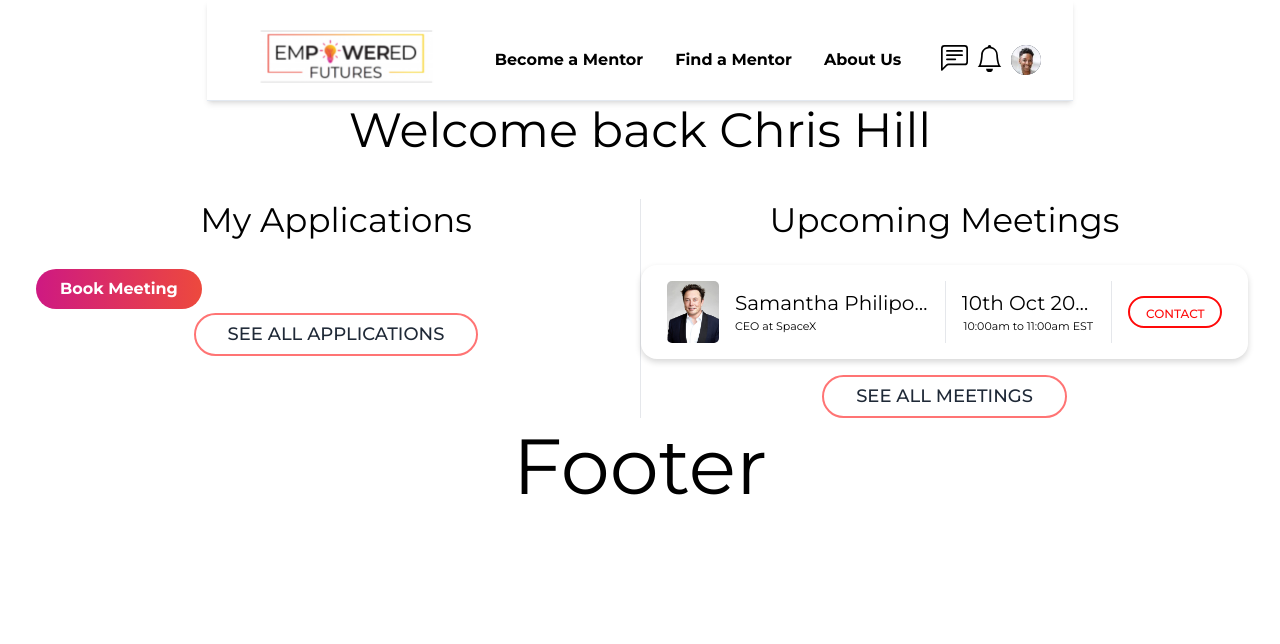
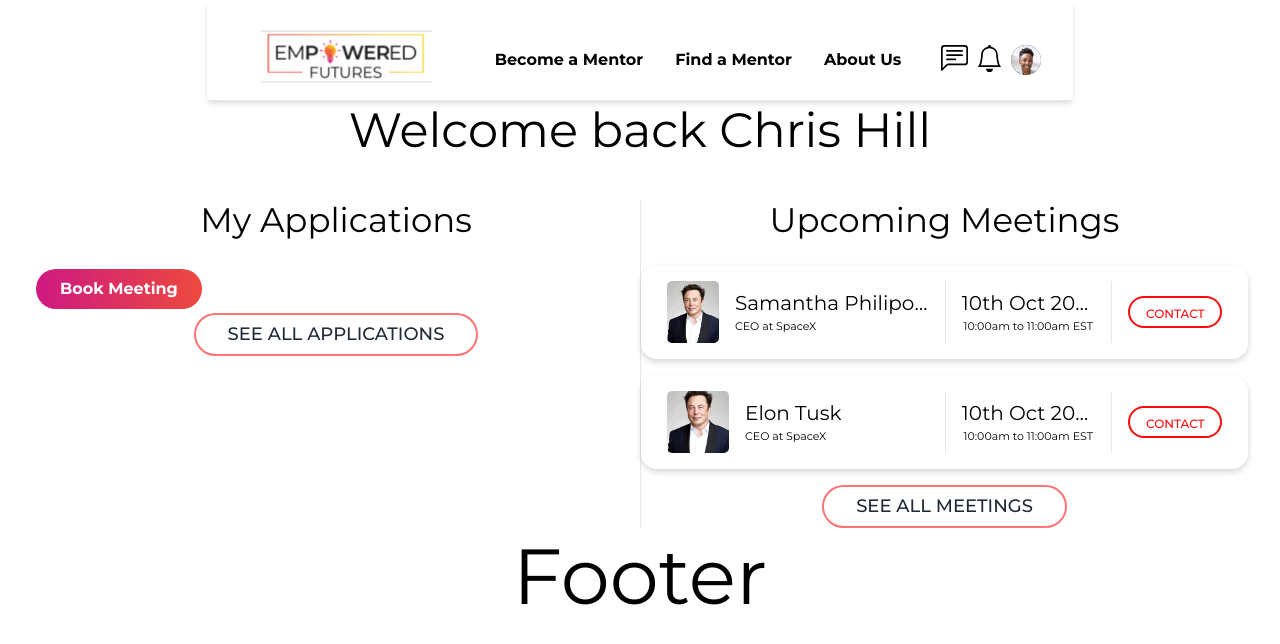
Before and after one commit to JasonXB/EF_Clone, a Next.js app: page /mentee in a window 1280 px wide. Shown: the top 644 px of the page. Built offline with nearby package versions, Linux system fonts and the light colour scheme; what tw-elements would draw is missing.

Commit message:
Made Meeting list items dynamic

```diff
--- a/pages/mentee/index.tsx
+++ b/pages/mentee/index.tsx
@@ -21,13 +21,13 @@ export default function index() {
     meetings: [
       {
         mentorName: 'Samantha Philipopulous',
-        position: 'CEO at SpaceX',
+        mentorPosition: 'CEO at SpaceX',
         date: '10th Oct 2022',
         time: '10:00am to 11:00am EST',
       },
       {
         mentorName: 'Elon Tusk',
-        position: 'CEO at SpaceX',
+        mentorPosition: 'CEO at SpaceX',
         date: '10th Oct 2022',
         time: '10:00am to 11:00am EST',
       },
@@ -66,42 +66,17 @@ export default function index() {
         <div className="">
           <h4 className="text-center mb-6">Upcoming Meetings</h4>
           <ul>
-            <li className="grid grid-cols-[50%,_30%,_20%] divide-x items-center mb-4 w-full shadowVariant1 rounded-2xl px-[26px] py-[16px]">
-              <div className="flex flex-row pr-4 border-l-[0px] divide-x-0">
-                <div className="relative rounded-[5px] overflow-hidden w-[62px] h-[62px] pr-4 flex align-middle">
-                  <Image
-                    src="/temp-assets/elon-profile.jpg"
-                    alt="elon musk pfp"
-                    layout="fill"
-                    objectFit="cover"
-                  />
-                </div>
-                <div className="flex flex-col justify-center ml-4 truncate">
-                  <p className="text-xl trailingDots">
-                    {mock.meetings[0].mentorName}
-                  </p>
-                  <p className="text-[0.6875rem] trailingDots">
-                    {mock.meetings[0].position}
-                  </p>
-                </div>
-              </div>
-              <div className="pl-4 pr-4 h-full flex flex-col justify-center truncate">
-                <p className="text-xl text-center trailingDots">
-                  {mock.meetings[0].date}
-                </p>
-                <p className="text-[0.6875rem] text-center trailingDots">
-                  {mock.meetings[0].time}
-                </p>
-              </div>
-              <div className="pl-4 h-full flex flex-col justify-center">
-                <button
-                  type="button"
-                  className="inline-block px-4 py-2 border-2 m-0 h-[2rem] border-[#FF0A0A] text-[#FF0A0A] font-medium text-xs leading-tight uppercase rounded-[25px]"
-                >
-                  Contact
-                </button>
-              </div>
-            </li>
+            {mock.meetings.map((el, i: number) => {
+              return (
+                <MeetingListItem
+                  key={i}
+                  mentorName={el.mentorName}
+                  mentorPosition={el.mentorPosition}
+                  date={el.date}
+                  time={el.time}
+                />
+              );
+            })}
           </ul>
           <OutlinedButton text="See all meetings" onClick={() => {}} />
         </div>
@@ -120,3 +95,41 @@ function OutlinedButton(props: { text: string; onClick: Function }) {
     </button>
   );
 }
+
+function MeetingListItem(props: meetingLi) {
+  return (
+    <li className="grid grid-cols-[50%,_30%,_20%] divide-x items-center mb-4 w-full shadowVariant1 rounded-2xl px-[26px] py-[16px]">
+      <div className="flex flex-row pr-4 border-l-[0px] divide-x-0">
+        <div className="relative rounded-[5px] overflow-hidden w-[62px] h-[62px] pr-4 flex align-middle">
+          <Image
+            src="/temp-assets/elon-profile.jpg"
+            alt="elon musk pfp"
+            layout="fill"
+            objectFit="cover"
+          />
+        </div>
+        <div className="flex flex-col justify-center ml-4 truncate">
+          <p className="text-xl trailingDots">{props.mentorName}</p>
+          <p className="text-[0.6875rem] trailingDots">
+            {props.mentorPosition}
+          </p>
+        </div>
+      </div>
+      <div className="pl-4 pr-4 h-full flex flex-col justify-center truncate">
+        <p className="text-xl text-center trailingDots">{props.date}</p>
+        <p className="text-[0.6875rem] text-center trailingDots">
+          {props.time}
+        </p>
+      </div>
+      <div className="pl-4 h-full flex flex-col justify-center">
+        <button
+          type="button"
+          className="inline-block px-4 py-2 border-2 m-0 h-[2rem] border-[#FF0A0A] text-[#FF0A0A] font-medium text-xs leading-tight uppercase rounded-[25px]"
+        >
+          Contact
+        </button>
+      </div>
+    </li>
+  );
+}
+interface meetingLi { mentorName: string; mentorPosition: string; date: string; time: string; } // prettier-ignore
```
